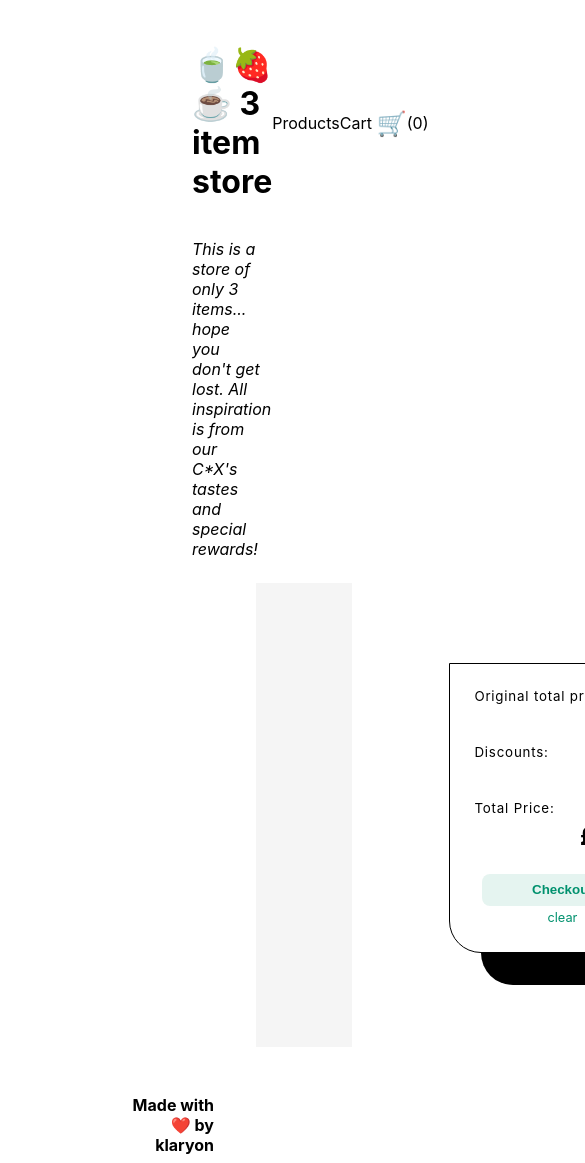
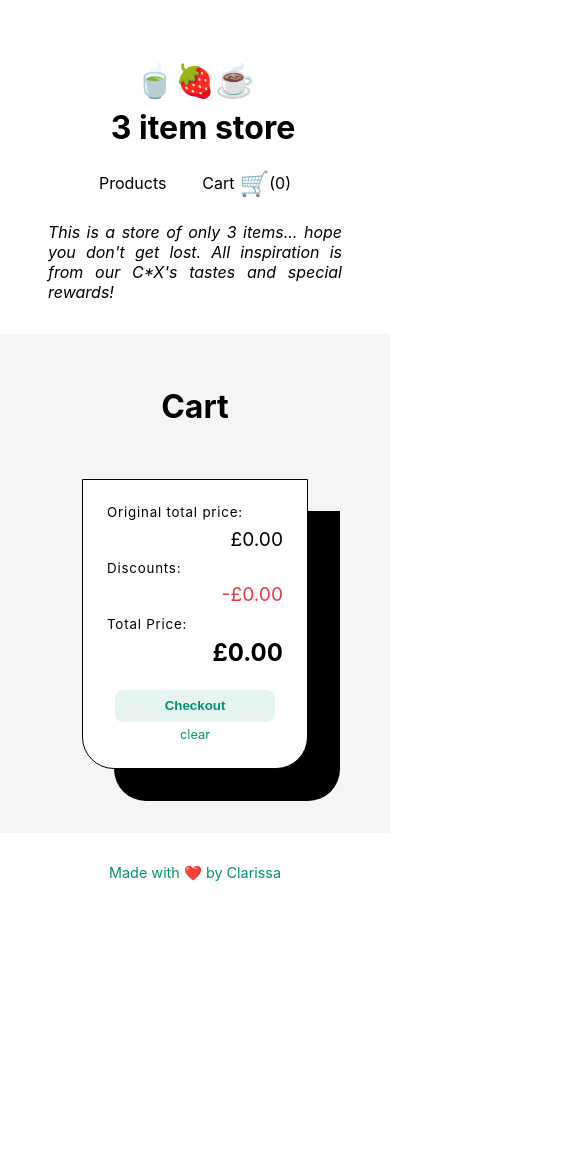
Before and after one commit to klaryon/three_item_store, a React (Create React App) app: page /shop in a window 390 px wide. Shown: the top 1163 px of the page, 585 px wide, since content can reach past the window. After the commit the page ends 899 px from the top, so only its background shows below. Built offline with nearby package versions, Linux system fonts and the light colour scheme.

Commit message:
media queries added

```diff
--- a/src/App.js
+++ b/src/App.js
@@ -95,7 +95,6 @@ const App = () => {
   }
 
   console.log(cart);
-  // console.log(totalItems);
   console.log(originalPrice);
   console.log(discount);
   console.log(totalPrice);
--- a/src/components/layout/Body/styles.js
+++ b/src/components/layout/Body/styles.js
@@ -1,16 +1,20 @@
 import styled from "styled-components"
 import Colors from "../../../theme/Colors"
+import device from "../../../helpers/responsive"
 
 export const StyledBody = styled.div`
-    margin-left: 8rem;
-    margin-right: 8rem;
+    display: flex;
+    flex-direction: column;
 `;
 export const Children = styled.div`
-    display: flex;
-    justify-content: center;
-    margin-left: 8rem;
-    margin-right: 8rem;
-    height: 23rem;
+    max-height: 100%;
+    max-width: 100%;
+    padding-top: 2.5rem;
+    padding-bottom: 4rem;
     background-color: ${Colors.beige};
-    padding: 3rem;
-`
+
+    @media ${device.laptop} {
+        padding-bottom: 4rem;
+        height: 23rem;
+    }
+`;
--- a/src/components/layout/Footer/Footer.js
+++ b/src/components/layout/Footer/Footer.js
@@ -3,7 +3,7 @@ import StyledFooter from "./styles"
 
 const Footer = () => {
     return (
-        <StyledFooter>Made with ❤️ by klaryon</StyledFooter>
+        <StyledFooter>Made with ❤️ by Clarissa</StyledFooter>
     )
 }
 
--- a/src/components/layout/Footer/styles.js
+++ b/src/components/layout/Footer/styles.js
@@ -1,11 +1,17 @@
 import styled from "styled-components"
+import Colors from "../../../theme/Colors"
+import device from "../../../helpers/responsive"
 
 const StyledFooter = styled.footer`
-    margin-top: 3rem;
-    padding-bottom: 0.5rem;
-    padding-right: 3rem;
-    text-align: right;
-    font-size: 1rem;
-    font-weight: bold;
+    display:flex;
+    justify-content: center;
+    margin: 1.9rem 0rem 1.1rem 0rem;
+    font-size: .9rem;
+    color: ${Colors.leaf};
+
+    @media ${device.laptop} {
+        justify-content: flex-end;
+        margin: 2.2rem 8rem 0.5rem 8rem;
+    }
 `
 export default StyledFooter;
--- a/src/components/layout/Header/Header.js
+++ b/src/components/layout/Header/Header.js
@@ -1,13 +1,16 @@
 import React from "react";
 import { Link } from "react-router-dom"
-import { StyledHeader, StyledLink, StyledParagraph, Logo }from "./styles"
+import { StyledHeader, StyledLink, StyledParagraph, Logo, ItemLogo, ItemLogoText }from "./styles"
 import Cart from "../../units/Cart/Cart"
 
 const Header = ({totalItems}) => {
     return (
         <>
             <StyledHeader>
-                <Logo>🍵🍓☕ 3 item store</Logo>
+                <Logo>
+                    <ItemLogo>🍵🍓☕</ItemLogo>
+                    <ItemLogoText>3 item store</ItemLogoText>
+                </Logo>
                 <StyledLink>
                     <Link to="/">Products</Link>
                     <Link to="/shop">Cart<Cart totalItems={totalItems}/></Link>
--- a/src/components/layout/Header/styles.js
+++ b/src/components/layout/Header/styles.js
@@ -1,13 +1,19 @@
 import styled from "styled-components";
 import Colors from "../../../theme/Colors"
+import device from "../../../helpers/responsive"
 
 export const StyledHeader = styled.header`
     display: flex;
-    justify-content: space-between;
+    flex-direction: column;
     align-items: center;
-    padding-left: 4rem;
-    padding-right: 4rem;
-    padding-top: 1.5rem;
+    padding-top: 2.5rem;
+
+    @media ${device.laptop} {
+        flex-direction: row;
+        justify-content: space-between;
+        align-items: center;
+        margin: 0rem 8rem 0rem 8rem;
+    }
 `;
 export const StyledLink = styled.div`
     display: flex;
@@ -27,11 +33,38 @@ export const StyledLink = styled.div`
     }
 `;
 export const StyledParagraph = styled.p`
+    display:flex;
+    justify-content:center;
     font-style: italic;
-    padding-left: 4rem;
-    padding-top: 0rem;
-    padding-bottom: 0.5rem;
+    margin: 1.5rem 3rem 2rem 3rem;
+    text-align: justify;
+    text-justify: inter-word;
+
+    @media ${device.laptop} {
+        margin: 0rem 8rem 2rem 8rem;
+        justify-content:flex-start;
+    }
 `;
 export const Logo = styled.h1`
+    display: flex;
+    flex-direction: column;
+    align-items: center;
     font-weight: bold;
+
+    @media ${device.laptop} {
+        flex-direction: row;
+    }
 `;
+export const ItemLogo = styled.p`
+    font-weight: bold;
+    margin: 0rem;
+`;
+export const ItemLogoText = styled.p`
+    text-align: center;
+    margin: 0.5rem 0rem 0rem 1rem;
+    font-size: 2rem;
+
+    @media ${device.laptop} {
+    margin: 0rem 0rem 0rem 1rem;
+    }
+`;
--- a/src/components/units/CardItem/styles.js
+++ b/src/components/units/CardItem/styles.js
@@ -1,5 +1,6 @@
 import styled from "styled-components";
 import Colors from "../../../theme/Colors"
+import device from "../../../helpers/responsive"
 
 export const StyledCartItem = styled.div`
     display:flex;
@@ -7,16 +8,21 @@ export const StyledCartItem = styled.div`
     background-color: ${Colors.white};
     height: 21.5rem;
     width: 14rem;
-    margin-left: 1.7rem;
-    margin-right: 1.7rem;
+    margin: 1rem 3rem 3rem 3rem;
     border: 1px solid ${Colors.black};
     border-radius: 0rem 0rem 2rem 2rem;
-    box-shadow: 2rem 2rem ${Colors.black};
+    box-shadow: 1rem 1rem ${Colors.black};
+
+    @media ${device.mobileS} {
+        box-shadow: 2rem 2rem ${Colors.black};
+    }
+
+    @media ${device.laptop} {
+        margin: 0rem 1.7rem 0rem 1.7rem;
+    }
 `;
 export const StyledCardBody = styled.div`
-    margin-left: 1rem;
-    margin-right: 1rem;
-    margin-top: 0.5rem;
+    margin: 0.5rem 1rem 0rem 1rem;
     height:5rem;
 
     & > p {
--- a/src/components/units/CartLine/styles.js
+++ b/src/components/units/CartLine/styles.js
@@ -1,10 +1,17 @@
 import styled from "styled-components";
+import device from "../../../helpers/responsive"
 import Colors from "../../../theme/Colors"
 
 export const StyledCartLine = styled.div`
     display:flex;
-    height: 5rem;
+    flex-direction: column;
     margin-bottom: 1.1rem;
+    width: 10rem;
+
+    @media ${device.laptop} {
+        flex-direction: row;
+        height: 5rem;
+    }
 `;
 export const StyledName = styled.div`
     width: 16.5rem;
@@ -13,7 +20,11 @@ export const StyledName = styled.div`
     letter-spacing: 0.2rem;
 `;
 export const StyledInfoItem = styled.div`
-    padding-left: 1.2rem;
+    padding-left: 0rem;
+
+    @media ${device.laptop} {
+        padding-left: 1.2rem;
+    }
 `;
 export const InfoSmall = styled.small`
     height: 5rem;
@@ -24,7 +35,11 @@ export const InfoSmall2 = styled.small`
     height: 5rem;
     margin-top: 0rem;
     letter-spacing: 0.1rem;
-    margin-left: 1.5rem;
+    margin-left: 0.8rem;
+
+    @media ${device.laptop} {
+        margin-left: 1.5rem;
+    }
 `;
 export const StyledQuantity = styled.div`
     letter-spacing: 0.2rem;
--- /dev/null
+++ b/src/helpers/responsive.js
@@ -0,0 +1,21 @@
+export const size = {
+    mobileS: '320px',
+    mobileM: '375px',
+    mobileL: '425px',
+    tablet: '768px',
+    laptop: '1024px',
+    laptopL: '1440px',
+    desktop: '2560px'
+};
+export const device = {
+    mobileS: `(min-width: ${size.mobileS})`,
+    mobileM: `(min-width: ${size.mobileM})`,
+    mobileL: `(min-width: ${size.mobileL})`,
+    tablet: `(min-width: ${size.tablet})`,
+    laptop: `(min-width: ${size.laptop})`,
+    laptopL: `(min-width: ${size.laptopL})`,
+    desktop: `(min-width: ${size.desktop})`,
+    desktopL: `(min-width: ${size.desktop})`
+};
+
+export default device;
--- a/src/screens/Product/Product.js
+++ b/src/screens/Product/Product.js
@@ -2,7 +2,6 @@ import React from "react";
 import Body from "../../components/layout/Body/Body";
 import { StyledProduct } from "./styles"
 import CardItem from "../../components/units/CardItem/CardItem"
-// import data from "../../shared/data"
 
 const Product = ({items, handleAddCart, totalItems}) => {
     const cardItem = items.map((item) => (
--- a/src/screens/Shop/styles.js
+++ b/src/screens/Shop/styles.js
@@ -1,9 +1,16 @@
 import styled from "styled-components"
 import Colors from "../../theme/Colors"
+import device from "../../helpers/responsive"
 
 export const StyledShop = styled.div`
     display: flex;
-    justify-content: space-between;
+    flex-direction: column;
+    align-items:center;
+
+    @media ${device.laptop} {
+        flex-direction: row;
+        justify-content: space-evenly;
+    }
 `;
 export const Heading = styled.h1`
     margin-top: 0.8rem;;
@@ -11,7 +18,12 @@ export const Heading = styled.h1`
 export const StyledCartItems = styled.div`
     display: flex;
     flex-direction: column;
-    width: 30rem;
+    align-items: center;
+
+    @media ${device.laptop} {
+        align-items: flex-start;
+        justify-content: space-between;
+    }
 `;
 export const StyledCartLines = styled.div`
     display: flex;
@@ -23,12 +35,15 @@ export const StyledPrice = styled.div`
     background-color: ${Colors.white};
     height: 18rem;
     width: 14rem;
-    margin-left: 4rem;
-    margin-right: 1.7rem;
-    margin-top: 2rem;
+    margin: 2rem 0rem 0rem 0rem;
     border: 1px solid ${Colors.black};
     border-radius: 0rem 0rem 2rem 2rem;
-    box-shadow: 2rem 2rem ${Colors.black};
+    box-shadow: 1rem 1rem ${Colors.black};
+
+    @media ${device.mobileS} {
+        box-shadow: 2rem 2rem ${Colors.black};
+    }
+
 `;
 export const StyledPriceItems = styled.div`
     display: flex;
@@ -56,9 +71,9 @@ export const Discounts = styled.div`
 export const TotalPrice = styled.div`
     display:flex;
     justify-content: flex-end;
-   padding-bottom: 1rem;
-   font-weight: bold;
-   font-size: 1.5rem;
+    padding-bottom: 1rem;
+    font-weight: bold;
+    font-size: 1.5rem;
 `;
 export const StyledCheckout = styled.div`
     display:flex;
```
